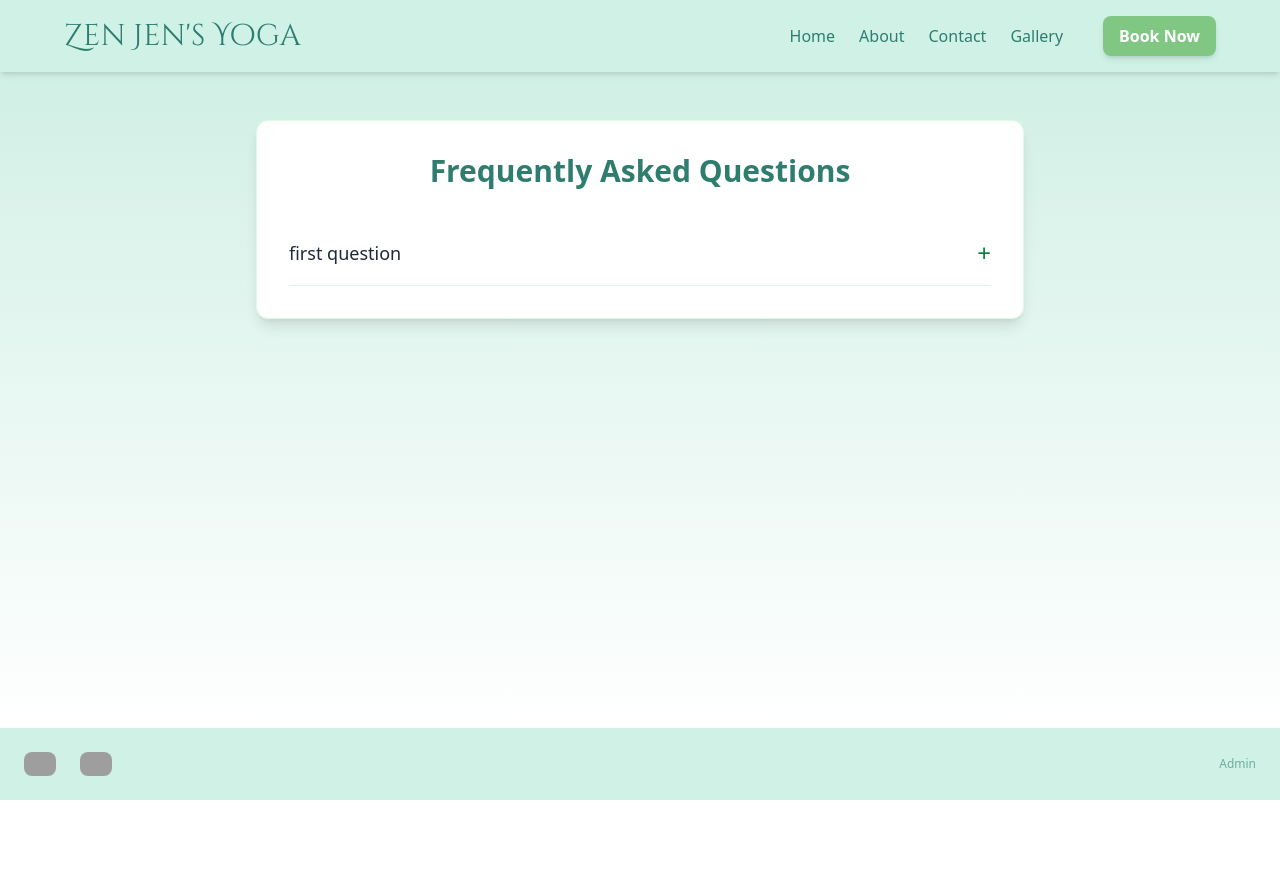
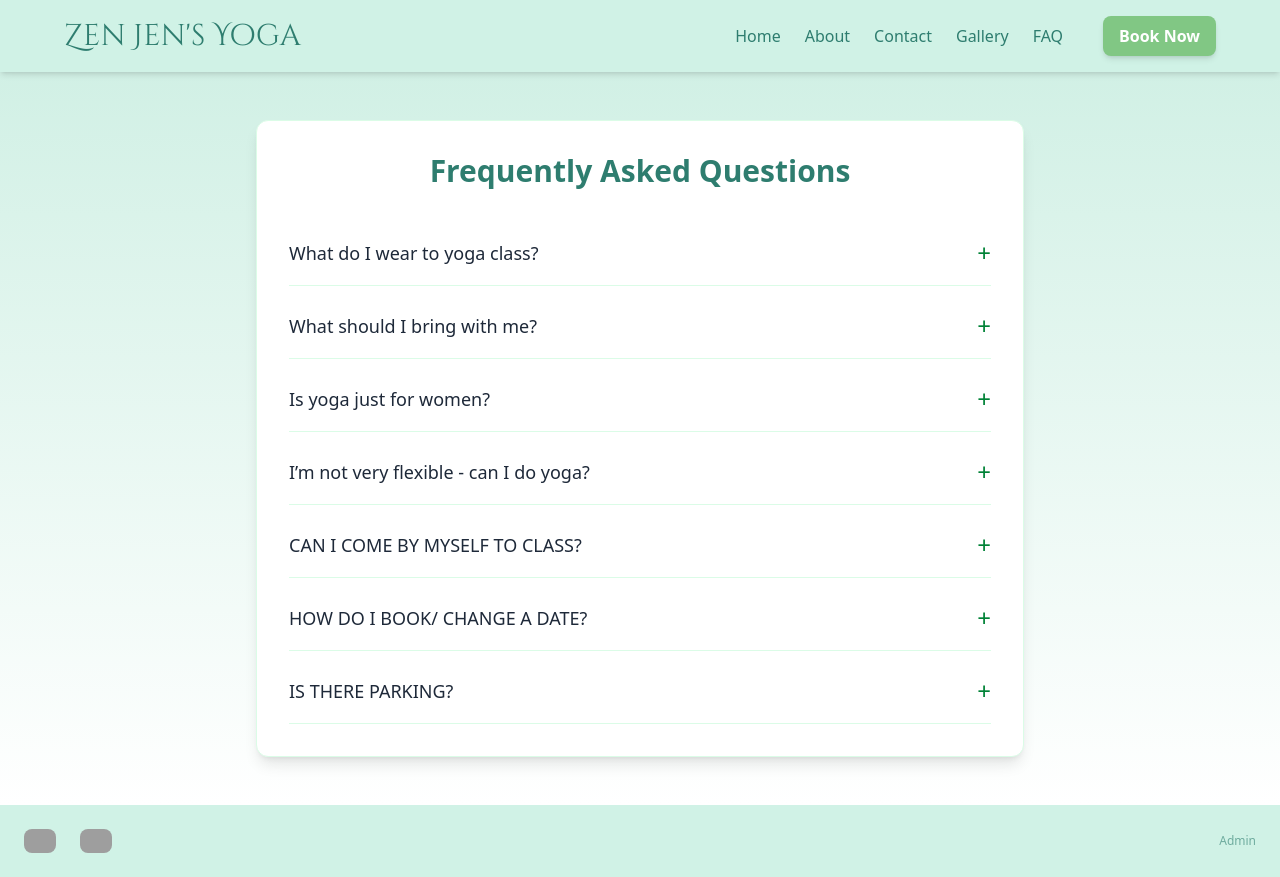
Before and after one commit to ConnorMcphie/ZenJensYoga, a Next.js app: page /faq in a window 1280 px wide. Before the commit the page ends 800 px from the top, so only its background shows below. Built offline with nearby package versions, Linux system fonts and the light colour scheme; grey boxes are pictures that could not be loaded.

Commit message:
faq questions updated

```diff
--- a/app/components/Navbar.tsx
+++ b/app/components/Navbar.tsx
@@ -20,7 +20,6 @@ export default function Navbar() {
     return (
         <nav className="sticky top-0 z-50 bg-[#d0f2e6]  shadow-md px-6 py-4">
             <div className="max-w-6xl mx-auto flex justify-between items-center">
-                {/* Brand - NOW WITH PLAYFAIR DISPLAY FONT */}
                 <h1 className="text-3xl  text-[#2e7d6f] font-cinzel-manual">Zen Jen&#39;s Yoga</h1>
 
                 {/* Desktop menu */}
@@ -30,7 +29,7 @@ export default function Navbar() {
                     <li><Link href="/contact" className="hover:text-[#004d40] transition-colors">Contact</Link></li>
                     {/*<li><Link href="/find-us" className="hover:text-[#004d40] transition-colors">Find Us</Link></li>*/}
                     <li><Link href="/gallery" className="hover:text-[#004d40] transition-colors">Gallery</Link></li>
-                    {/* <li><Link href="/faq" className="hover:text-[#004d40] transition-colors">FAQ</Link></li>*/}
+                     <li><Link href="/faq" className="hover:text-[#004d40] transition-colors">FAQ</Link></li>
                     <li>
                         <Link href="/booking">
                             <button
@@ -100,10 +99,10 @@ export default function Navbar() {
                       className="block text-[#2e7d6f] font-medium hover:text-[#004d40] transition-colors">
                     Gallery
                 </Link>
-                {/*<Link href="/faq" onClick={() => setOpen(false)}
+                <Link href="/faq" onClick={() => setOpen(false)}
                       className="block text-[#2e7d6f] font-medium hover:text-[#004d40] transition-colors">
                     FAQ
-                </Link>*/}
+                </Link>
                 <Link href="/booking" onClick={() => setOpen(false)}>
                     <button
                         className="w-full bg-[#81c784] hover:bg-[#66bb6a] text-white font-semibold py-2 px-4 rounded-lg shadow-md transition-colors duration-300">
--- a/app/faq/page.tsx
+++ b/app/faq/page.tsx
@@ -10,13 +10,36 @@ type FaqItem = {
     answer: string;
 };
 
-// Add your questions and answers here
+
 const faqData: FaqItem[] = [
     {
-        question: "first question",
-        answer: "answer to first question."
+        question: "What do I wear to yoga class?",
+        answer: "Stretchy layers that move with you are ideal - leggings or joggers with a longline T shirt that won’t ride up during down dog are ideal. A sweatshirt for the relaxation to keep warm. We practice yoga in bare feet to increase foot health, balance and awareness.",
     },
-
+    {
+        question: "What should I bring with me?",
+        answer: "There are as many props as you might like to imagine but the basics are a yoga mat, a cushion to sit on if you have tight hips and a blanket is useful to pad up your knees and for the relaxation.",
+    },
+    {
+        question: "Is yoga just for women?",
+        answer: "Yoga is definitely more popular with women in the west but it is an inclusive class and everyone is welcome. Yoga was originally only practiced by men and as a way of opening and stilling the mind and body to allow for hours of meditation. Yoga really is great for every body looking to improve their mind-body connection.",
+    },
+    {
+        question: "I’m not very flexible - can I do yoga?",
+        answer: "Yoga is a practice - it is not about the perfect pose it is about how it feels - and that is very personal. It's like any exercise, the more you do the better you will get to know and appreciate your body and the better it will respond. I can advise on correct alignment in the class and offer adjustments and alternatives - we can find a way! If you have any health concerns then you should always consult a Doctor before coming to class.",
+    },
+    {
+        question: "CAN I COME BY MYSELF TO CLASS?",
+        answer: "Yes, and most people do. It can feel a little daunting to come alone on the first night but it is a very welcoming class and a good way to meet like minded people. Alone or with a friend you can’t really have a conversation during the class so it doesn't matter.",
+    },
+    {
+        question: "HOW DO I BOOK/ CHANGE A DATE?",
+        answer: "Booking is via the link. Classes are non-refundable but can be rebooked for a more convenient time 24 hours before the class begins. If the class is full I can add you to a waiting list - just get in touch.",
+    },
+    {
+        question: "IS THERE PARKING?",
+        answer: "There is a large carpark in front of the community centre.",
+    },
 ];
 
 // Reusable component for the accordion item
```
